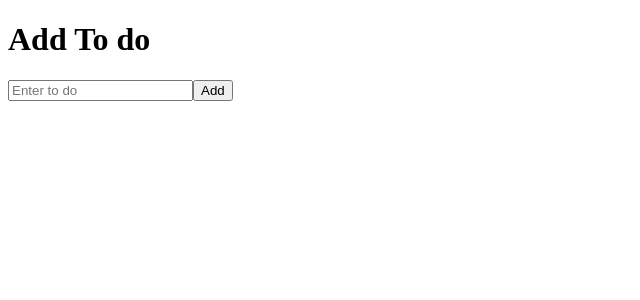
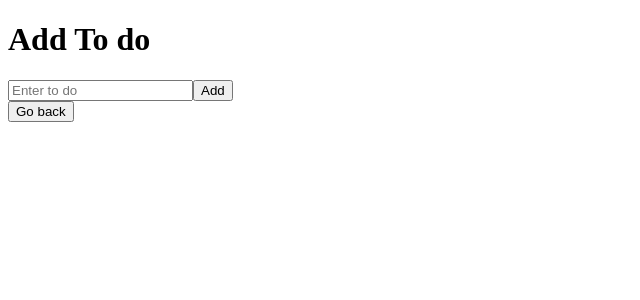
Before and after one commit to DinaBader/Note-manager-application, a Next.js app in the folder note-manager/: page /add in a window 1280 px wide. Shown: the top 300 px of the page, without its empty margins (0-640 px from the left). Built offline with nearby package versions, Linux system fonts and the light colour scheme.

Commit message:
Added a go back home button

```diff
--- a/note-manager/package.json
+++ b/note-manager/package.json
@@ -14,6 +14,7 @@
     "react-dom": "^18",
     "react-redux": "^9.1.1",
     "redux-devtools-extension": "^2.13.9",
+    "redux-persist": "^6.0.0",
     "redux-thunk": "^3.1.0"
   },
   "devDependencies": {
--- a/note-manager/pages/add.js
+++ b/note-manager/pages/add.js
@@ -1,8 +1,11 @@
 import { AddTodoAction } from '@/app/actions/TodoActions';
 import React, { useState } from 'react'
 import { useDispatch } from 'react-redux';
+import { useRouter } from 'next/navigation';
 
 function add() {
+    const router = useRouter();
+
     const [todo,setTodo]=useState('');
     const dispatch =useDispatch();
 
@@ -12,6 +15,9 @@ function add() {
         dispatch(AddTodoAction(todo));
     }
 
+    const GoBack=()=>{
+        router.push('/Index');
+    }
 
   return (
     <div>
@@ -25,6 +31,7 @@ function add() {
                 />
             <button type="submit"> Add</button>
         </form>
+        <button type="submit" onClick={()=>GoBack()}>Go back</button>
     </div>
   )
 }
--- a/note-manager/src/app/page.js
+++ b/note-manager/src/app/page.js
@@ -1,4 +1,4 @@
-import Home from "../../pages/HomePage/Index"
+import Home from '../../pages/Index'
 export default function App() {
   return (
       <main>
```
Also changed, not shown: note-manager/pages/Index.js (renamed from note-manager/pages/HomePage/Index.js), 1 other file (tests, documents, lock files or other folders).
